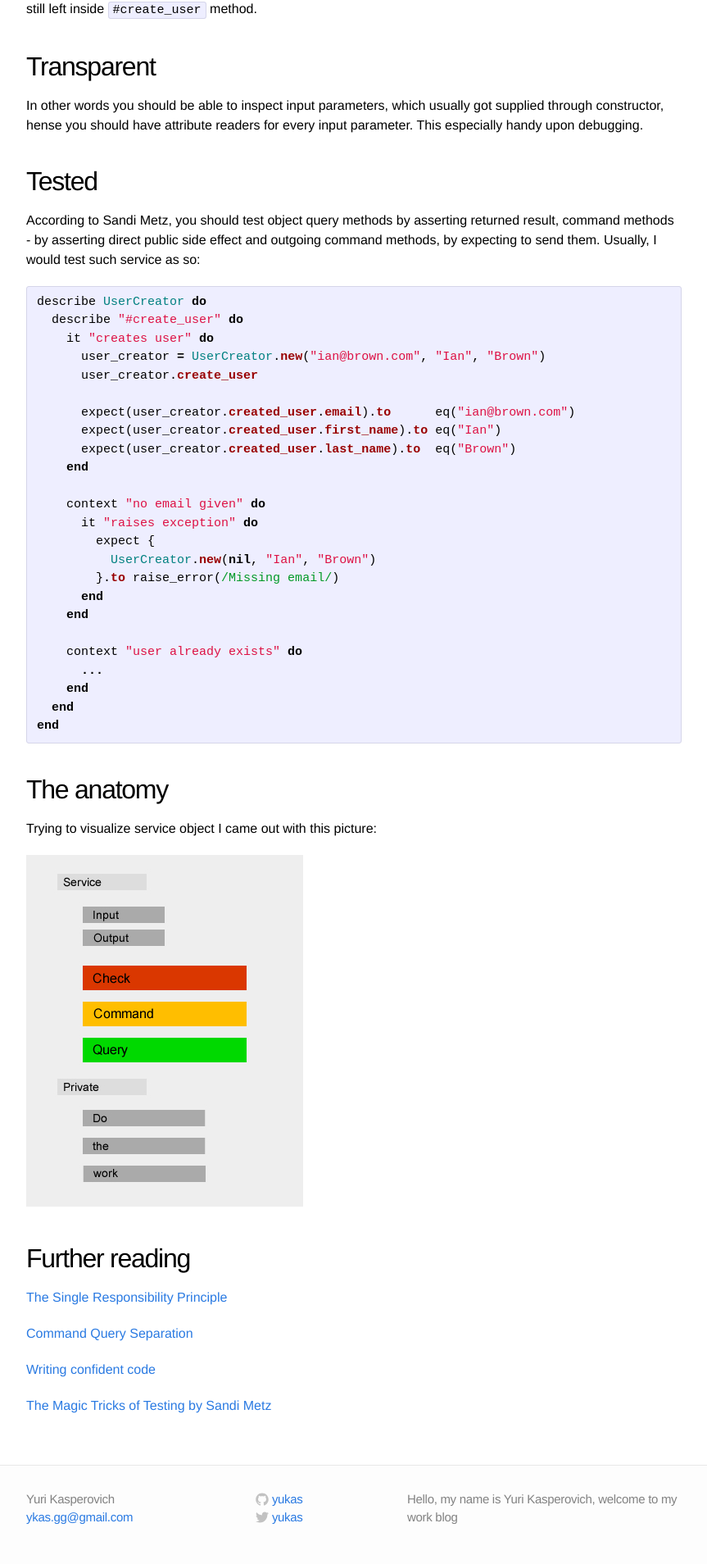
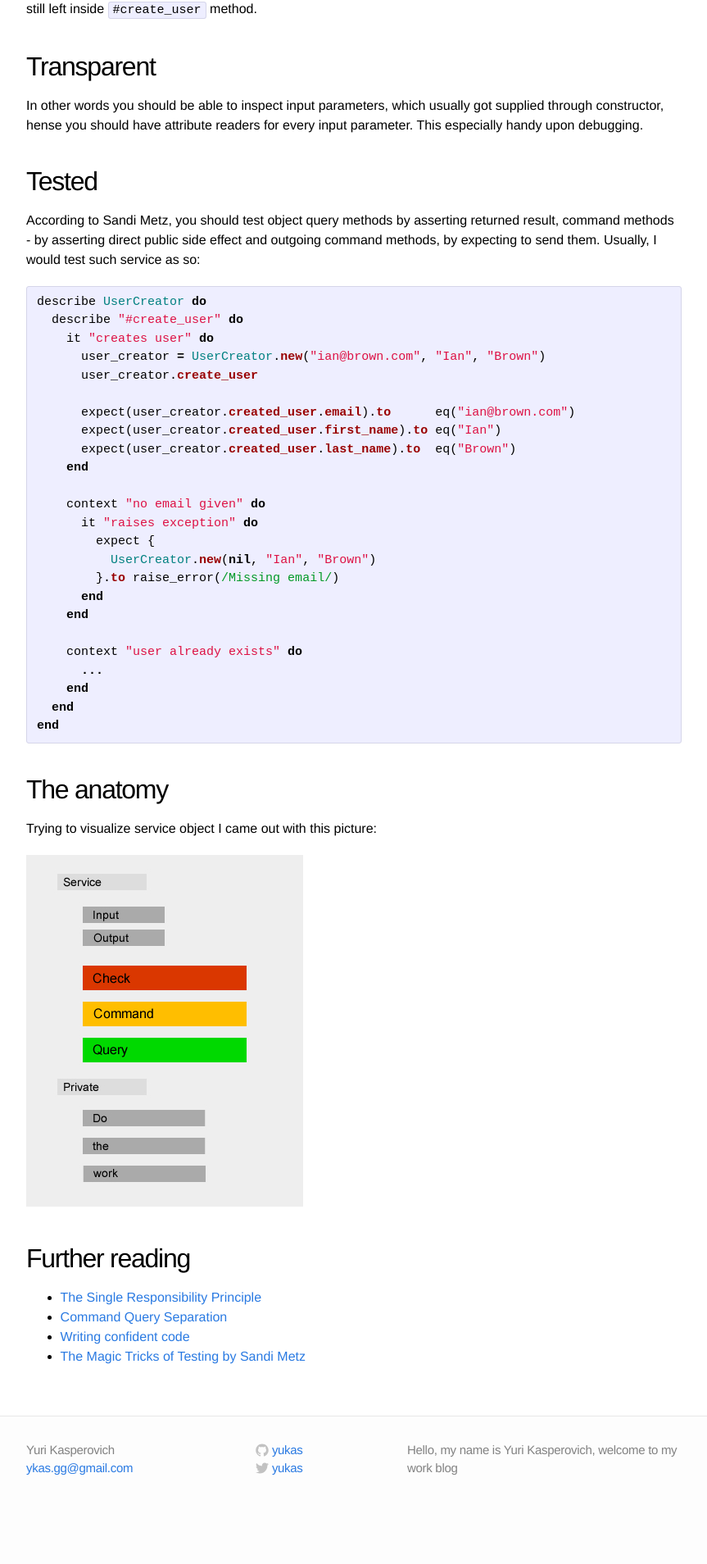
Before and after one commit to yukas/yukas.github.io, a Jekyll site: the page built from _posts/2015-10-22-anatomy-of-good-service-object.markdown, in a window 1280 px wide. Shown: the part 1970-3878 px from the top of the page at 82% size, without its empty margins (208-1071 px from the left). Built offline with Jekyll 4.4.1, drawn with Linux system fonts in a browser that asks for light colours; comment, search, counter and statistics services are not loaded; after the commit the page ends 3818 px from its top, so only the background shows below that.

Commit message:
Small correction

```diff
--- a/_posts/2015-10-22-anatomy-of-good-service-object.markdown
+++ b/_posts/2015-10-22-anatomy-of-good-service-object.markdown
@@ -125,10 +125,7 @@ Trying to visualize service object I came out with this picture:
 
 ## Further reading
 
-[The Single Responsibility Principle](http://www.objectmentor.com/resources/articles/srp.pdf)
-
-[Command Query Separation](http://martinfowler.com/bliki/CommandQuerySeparation.html)
-
-[Writing confident code](https://practicingruby.com/articles/confident-ruby)
-
-[The Magic Tricks of Testing by Sandi Metz](https://www.youtube.com/watch?v=URSWYvyc42M)
+* [The Single Responsibility Principle](http://www.objectmentor.com/resources/articles/srp.pdf)
+* [Command Query Separation](http://martinfowler.com/bliki/CommandQuerySeparation.html)
+* [Writing confident code](https://practicingruby.com/articles/confident-ruby)
+* [The Magic Tricks of Testing by Sandi Metz](https://www.youtube.com/watch?v=URSWYvyc42M)
```
